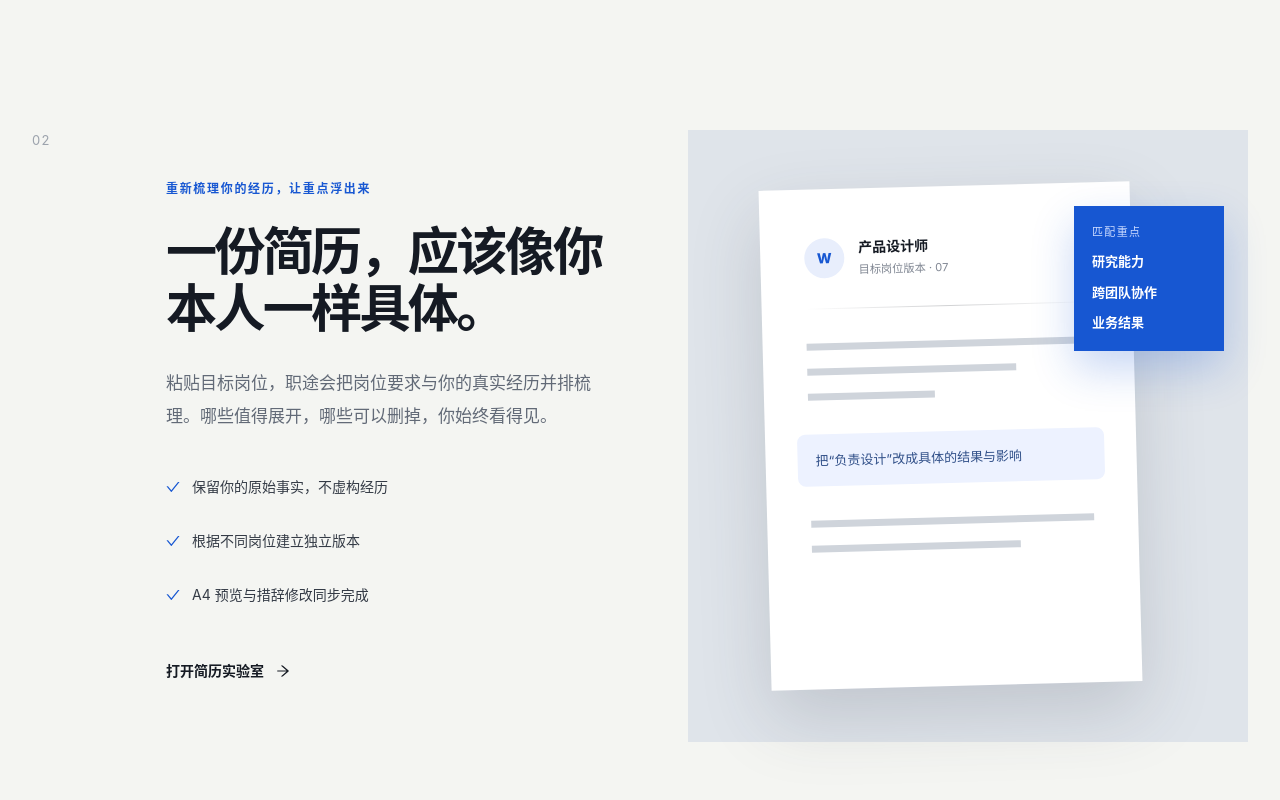
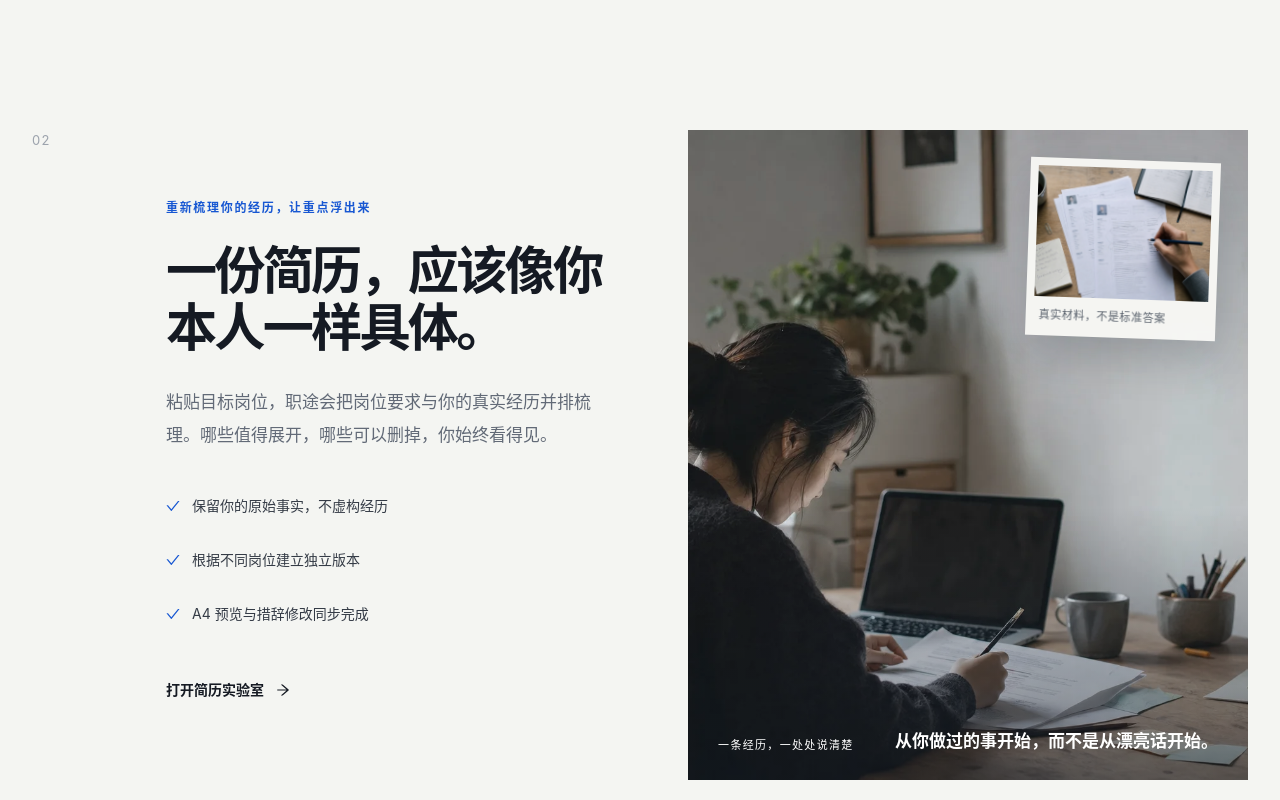
Before and after one commit to dashitongzhi/zhitu, a Vue app in the folder web/: page / in a window 1280 px wide. Shown: the part 1020-1820 px from the top of the page. Built offline with nearby package versions, Linux system fonts and the light colour scheme.

Commit message:
feat: add documentary resume visuals to homepage

```diff
--- a/web/src/views/Home.vue
+++ b/web/src/views/Home.vue
@@ -72,27 +72,26 @@
             打开简历实验室 <ArrowRightOutlined />
           </button>
         </div>
-        <div class="document-study" aria-label="简历分析示意">
-          <div class="paper-sheet">
-            <div class="paper-heading">
-              <span class="paper-avatar">W</span>
-              <div><strong>产品设计师</strong><small>目标岗位版本 · 07</small></div>
-            </div>
-            <div class="paper-rule"></div>
-            <div class="paper-block wide"></div>
-            <div class="paper-block mid"></div>
-            <div class="paper-block short"></div>
-            <div class="paper-note">把“负责设计”改成具体的结果与影响</div>
-            <div class="paper-block wide"></div>
-            <div class="paper-block mid"></div>
+        <figure class="resume-story" aria-label="求职者根据真实经历修改纸质简历">
+          <img
+            class="resume-story-main"
+            :src="resumePersonalImage"
+            alt="一位求职者在家中书桌前逐条修改自己的纸质简历"
+            loading="lazy"
+          />
+          <div class="resume-story-detail">
+            <img
+              :src="resumeDetailImage"
+              alt="纸质简历上的手写圈画和经历批注"
+              loading="lazy"
+            />
+            <span>真实材料，不是标准答案</span>
           </div>
-          <div class="margin-note">
-            <span>匹配重点</span>
-            <strong>研究能力</strong>
-            <strong>跨团队协作</strong>
-            <strong>业务结果</strong>
-          </div>
-        </div>
+          <figcaption>
+            <span>一条经历，一处处说清楚</span>
+            <strong>从你做过的事开始，而不是从漂亮话开始。</strong>
+          </figcaption>
+        </figure>
       </section>
 
       <section id="tools" class="photo-story">
@@ -227,6 +226,8 @@ import { useAuthStore } from '@/stores/auth'
 import heroImage from '@/assets/home-editorial/hero-career-desk.webp'
 import interviewImage from '@/assets/home-editorial/interview-practice.webp'
 import workspaceImage from '@/assets/home-editorial/application-workspace.webp'
+import resumePersonalImage from '@/assets/home-editorial/resume-personal-edit.webp'
+import resumeDetailImage from '@/assets/home-editorial/resume-markup-detail.webp'
 
 const router = useRouter()
 const authStore = useAuthStore()
@@ -397,18 +398,15 @@ h2 { margin: 0; font-size: clamp(40px, 4vw, 64px); line-height: 1.12; letter-spa
 .plain-list :deep(svg) { color: var(--blue); }
 .inline-link { display: inline-flex; align-items: center; gap: 12px; padding: 10px 0; border-bottom: 0; font-weight: 700; transition: gap 0.2s ease, color 0.2s ease; }
 .inline-link:hover { color: var(--blue); gap: 16px; }
-.document-study { position: relative; min-height: 610px; padding: 56px 72px 56px 36px; background: #dfe4ea; }
-.paper-sheet { position: relative; width: min(430px, 82%); min-height: 500px; margin: 0 auto; padding: 48px 44px; background: white; box-shadow: 0 28px 70px rgba(54, 63, 76, .18); transform: rotate(-1.5deg); }
-.paper-heading { display: flex; gap: 14px; align-items: center; }
-.paper-heading div { display: flex; flex-direction: column; gap: 3px; }
-.paper-heading small { color: #808793; }
-.paper-avatar { width: 40px; height: 40px; display: grid; place-items: center; border-radius: 50%; background: #e8eefc; color: var(--blue); font-weight: 800; }
-.paper-rule { height: 1px; margin: 28px 0 34px; background: linear-gradient(90deg, rgba(21,26,35,0), rgba(21,26,35,0.2) 50%, rgba(21,26,35,0)); }
-.paper-block { height: 7px; margin: 18px 0; background: #cfd4db; }
-.paper-block.wide { width: 100%; }.paper-block.mid { width: 74%; }.paper-block.short { width: 45%; }
-.paper-note { margin: 34px -12px; padding: 16px 18px; border-left: 0; border-radius: 8px; background: #edf2ff; color: #315089; font-size: 13px; line-height: 1.6; }
-.margin-note { position: absolute; top: 76px; right: 24px; width: 150px; padding: 18px; background: var(--blue); color: white; display: flex; flex-direction: column; gap: 10px; box-shadow: 0 18px 40px rgba(23,87,210,.24); }
-.margin-note span { color: #cddcff; font-size: 11px; letter-spacing: .12em; }.margin-note strong { font-size: 13px; }
+.resume-story { position: relative; min-width: 0; min-height: 650px; margin: 0; overflow: hidden; background: #dfe4ea; }
+.resume-story-main { width: 100%; height: 650px; display: block; object-fit: cover; object-position: 45% center; filter: saturate(.82) contrast(.97); }
+.resume-story::after { content: ''; position: absolute; inset: 0; pointer-events: none; background: linear-gradient(180deg, transparent 58%, rgba(17,24,34,.52) 100%); }
+.resume-story-detail { position: absolute; z-index: 2; top: 30px; right: 30px; width: min(240px, 34%); padding: 8px 8px 12px; background: rgba(249,249,246,.94); box-shadow: 0 18px 42px rgba(26,33,43,.2); transform: rotate(2deg); }
+.resume-story-detail img { width: 100%; aspect-ratio: 4 / 3; display: block; object-fit: cover; }
+.resume-story-detail span { display: block; padding: 10px 5px 0; color: #58606b; font-size: 11px; letter-spacing: .05em; }
+.resume-story figcaption { position: absolute; z-index: 2; left: 30px; right: 30px; bottom: 26px; display: flex; align-items: end; justify-content: space-between; gap: 28px; color: white; }
+.resume-story figcaption span { flex: 0 0 auto; font-size: 11px; letter-spacing: .12em; }
+.resume-story figcaption strong { max-width: 370px; font-size: 17px; line-height: 1.55; text-align: right; font-weight: 600; }
 .photo-story { display: grid; grid-template-columns: 1.2fr .8fr; min-height: 920px; background: #171d27; color: white; }
 .photo-story figure { min-width: 0; margin: 0; position: relative; overflow: hidden; }
 .photo-story figure img { width: 100%; height: 100%; min-height: 920px; display: block; object-fit: cover; object-position: center; }
@@ -463,7 +461,7 @@ h2 { margin: 0; font-size: clamp(40px, 4vw, 64px); line-height: 1.12; letter-spa
   .site-header { width: 100%; grid-template-columns: 1fr auto; }.site-nav { display: none; }
   .hero-section { width: 100%; min-height: 680px; padding-top: 64px; }.hero-background { background-position: 64% center; opacity: .2; }.hero-wash { background: linear-gradient(90deg, rgba(246,247,244,.98) 0%, rgba(246,247,244,.88) 58%, rgba(246,247,244,.4) 100%); }
   .proof-strip { width: calc(100% - 40px); grid-template-columns: 1fr 1fr; }.proof-intro { padding: 28px 0; }.proof-item { border-top: 0; padding-top: 20px; }
-  .story-section { grid-template-columns: 45px 1fr; }.document-study { grid-column: 2; }
+  .story-section { grid-template-columns: 45px 1fr; }.resume-story { grid-column: 2; }
   .photo-story { grid-template-columns: 1fr; }.photo-story figure img { min-height: 620px; }.photo-story-copy { padding: 80px 40px; }
   .tracker-section, .steps-section { grid-template-columns: 1fr; }.workspace-figure { height: 580px; }.voices-grid { grid-template-columns: 1fr; }.voice-card { min-height: 280px; border-right: 0; border-bottom: 0; }.steps-heading { position: static; }
   .final-cta { align-items: flex-start; flex-direction: column; }.site-footer { grid-template-columns: 1fr; padding-top: 46px; padding-bottom: 46px; }
@@ -472,7 +470,7 @@ h2 { margin: 0; font-size: clamp(40px, 4vw, 64px); line-height: 1.12; letter-spa
   .site-header { width: 100%; height: 72px; padding-inline: 16px; }.wordmark { font-size: 18px; }.header-actions .text-button { display: none; }.solid-button.compact { min-height: 38px; padding: 0 12px; }
   .hero-section { width: 100%; min-height: 680px; margin-top: 0; padding: 54px 22px 120px; }.hero-background { background-position: 66% center; opacity: .16; }.hero-wash { background: linear-gradient(90deg, rgba(246,247,244,.97), rgba(246,247,244,.72)); }h1 { font-size: 44px; }.hero-lead { font-size: 16px; }.hero-actions { flex-direction: column; align-items: stretch; }.hero-caption { left: 22px; right: 22px; bottom: 28px; width: auto; }
   .proof-strip { width: calc(100% - 32px); display: block; }.proof-intro { max-width: none; }.proof-item { padding: 24px 0; border-left: 0; }
-  .editorial-section { width: calc(100% - 32px); padding: 90px 0; }.story-section { display: block; }.story-section > .section-number { margin-bottom: 50px; }.document-study { min-height: 500px; margin-top: 50px; padding: 44px 30px; }.paper-sheet { width: 100%; min-height: 420px; padding: 36px 28px; }.margin-note { right: 8px; top: auto; bottom: 30px; }
+  .editorial-section { width: calc(100% - 32px); padding: 90px 0; }.story-section { display: block; }.story-section > .section-number { margin-bottom: 50px; }.resume-story { min-height: 500px; margin-top: 50px; }.resume-story-main { height: 500px; }.resume-story-detail { top: 16px; right: 16px; width: 38%; }.resume-story figcaption { left: 18px; right: 18px; bottom: 18px; display: block; }.resume-story figcaption strong { display: block; margin-top: 8px; text-align: left; }
   .photo-story figure img { min-height: 0; height: 470px; }.photo-story-copy { padding: 70px 24px; }.photo-story-copy .section-number { margin-bottom: 50px; }
   .tracker-section { gap: 56px; }.tracker-copy .section-number { margin-bottom: 50px; }.tracker-flow { grid-template-columns: 1fr; gap: 8px; }.tracker-flow i { width: 1px; height: 14px; margin-left: 18px; }.workspace-figure { height: 500px; }
   .voices-section { padding: 90px 24px; }.voices-heading { display: block; margin-bottom: 50px; }.voices-heading .eyebrow { margin-bottom: 24px; }.voice-card { padding-left: 0; padding-right: 0; }
```
Also changed, not shown: web/src/assets/home-editorial/resume-markup-detail.webp (added), web/src/assets/home-editorial/resume-personal-edit.webp (added).
